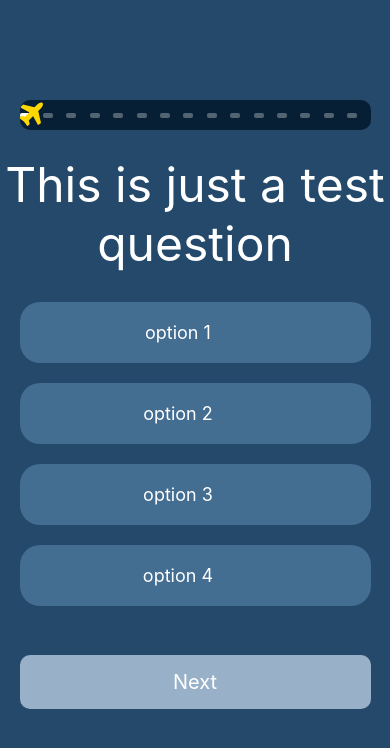
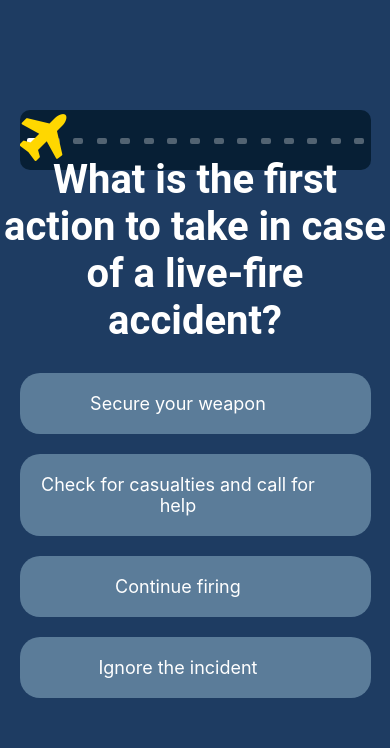
Before and after one commit to RoyChia01/Supply-Chain-Quiz, a React Native app in the folder QuizApp/: screen /Quiz in a window 390 px wide. Shown: the top 748 px of the page. Built offline with nearby package versions, Linux system fonts and the light colour scheme.

Commit message:
UI and Code refractor update

```diff
--- a/QuizApp/testing/quizTesting.js
+++ b/QuizApp/testing/quizTesting.js
@@ -1,279 +1,167 @@
-import React, { useState } from 'react';
-import { StyleSheet, Text, TouchableOpacity, View, Dimensions } from 'react-native';
+import React, { useState, useEffect } from 'react';
+import { StyleSheet, Text, TouchableOpacity, View, Dimensions, Image } from 'react-native';
 import Icon from 'react-native-vector-icons/FontAwesome';
 
 const Quiz = ({ onRestart }) => {
+  // State hooks for tracking current question, score, and other quiz states
   const [currentQuestion, setCurrentQuestion] = useState(0);
   const [score, setScore] = useState(0);
   const [showScore, setShowScore] = useState(false);
   const [selectedAnswer, setSelectedAnswer] = useState(null);
   const [answerLocked, setAnswerLocked] = useState(false);
-
   const { width, height } = Dimensions.get('window');
 
+  // Quiz data containing questions, options, and correct answers
   const quizData = [
     {
-      question: 'This is just a test question',
-      options: ['option 1', 'option 2', 'option 3', 'option 4'],
-      answer: 'option 2',
+      question: 'What is the first action to take in case of a live-fire accident?',
+      options: ['Secure your weapon', 'Check for casualties and call for help', 'Continue firing', 'Ignore the incident'],
+      answer: 'Check for casualties and call for help',
     },
     {
-      question: 'Question 2',
-      options: ['option 1', 'option 2', 'option 3', 'option 4'],
-      answer: 'option 1',
+      question: 'How should you handle a misfire during a live-fire exercise?',
+      options: ['Immediately inspect the barrel', 'Keep the weapon pointed downrange and wait before clearing', 'Look inside the barrel to check', 'Ignore it and keep firing'],
+      answer: 'Keep the weapon pointed downrange and wait before clearing',
+    },
+    {
+      question: 'What is the correct response if you see someone collapse due to heat exhaustion?',
+      options: ['Pour cold water on them immediately', 'Move them to shade, provide water, and call for medical help', 'Ignore and continue the activity', 'Force them to continue training'],
+      answer: 'Move them to shade, provide water, and call for medical help',
+    },
+    {
+      question: 'What safety gear is essential when handling explosives?',
+      options: ['Ear protection and gloves', 'Helmet and body armor', 'All of the above', 'No safety gear needed'],
+      answer: 'All of the above',
+    },
+    {
+      question: 'During a night patrol, how should you use a flashlight to maintain stealth?',
+      options: ['Shine it directly ahead at full brightness', 'Use a red filter and keep it low', 'Flash it frequently to scare enemies', 'Never use it under any circumstances'],
+      answer: 'Use a red filter and keep it low',
     },
   ];
 
-  const handleAnswer = (selectedAnswer) => {
-    const correctAnswer = quizData[currentQuestion]?.answer;
-    setSelectedAnswer(selectedAnswer);
-    if (correctAnswer === selectedAnswer) {
-      setScore((prevScore) => prevScore + 1);
-    }
+  // Function to determine the rank based on score
+  const getRank = (score) => (score === quizData.length ? 'Elite Pilot' : score >= quizData.length - 2 ? 'Veteran Pilot' : score >= quizData.length - 4 ? 'Cadet' : 'Recruit');
+
+  // Function to handle answer selection and scoring
+  const handleAnswer = (answer) => {
+    if (answer === quizData[currentQuestion]?.answer) setScore((prev) => prev + 1);
+    setSelectedAnswer(answer);
     setAnswerLocked(true);
   };
 
+  // Function to reset the quiz and start over
   const handleRestart = () => {
     setCurrentQuestion(0);
     setScore(0);
     setShowScore(false);
     setAnswerLocked(false);
     setSelectedAnswer(null);
-    onRestart && onRestart();
+    onRestart?.();
   };
 
-  const movNextQuestion = () => {
-    const nextQuestion = currentQuestion + 1;
-    if (nextQuestion < quizData.length) {
-      setCurrentQuestion(nextQuestion);
+  // Function to move to the next question or show score
+  const moveNextQuestion = () => {
+    if (currentQuestion + 1 < quizData.length) {
+      setCurrentQuestion(currentQuestion + 1);
       setSelectedAnswer(null);
       setAnswerLocked(false);
-    } else {
-      setShowScore(true);
-    }
+    } else setShowScore(true);
   };
 
-  const ProgressBar = ({ currentQuestion, totalQuestions, showScore }) => {
-    const progress = showScore ? 100 : (currentQuestion / totalQuestions) * 100;
-    const numOfDashes = 15;
-    const dashes = Array.from({ length: numOfDashes }, (_, i) => {
-      const opacity = i / numOfDashes <= progress / 100 ? 1 : 0.3;
-      return <View key={i} style={[styles.dash, { left: `${(i / numOfDashes) * 100}%`, opacity }]} />;
-    });
+  // Auto-move to the next question after 2 seconds when an answer is selected
+  useEffect(() => {
+    if (answerLocked) {
+      const timeout = setTimeout(() => {
+        moveNextQuestion();
+      }, 1000); // 1 seconds delay before moving to the next question
+      return () => clearTimeout(timeout); // Clean up the timeout on unmount or change
+    }
+  }, [answerLocked, currentQuestion]);
 
-    return (
-      <View style={styles.progressBarContainer}>
-        <View style={styles.progressBar}>
-          {dashes}
-          <Icon
-            name="plane"
-            size={30}
-            style={[styles.planeIcon, { left: `${progress}%` }]}
-          />
-        </View>
-      </View>
-    );
-  };
-
-  const calculateFontSize = (text) => {
-    const maxLength = 40;
-    return text.length > maxLength ? 24 : 48;
-  };
-
-  const getOptionStyle = (option, selectedAnswer, correctAnswer) => {
-    if (selectedAnswer === option) {
-      return option === correctAnswer
-        ? styles.correctOption
-        : styles.incorrectOption;
-    }
-    if (option === correctAnswer && selectedAnswer !== null) {
-      return styles.correctOption;
-    }
-    return styles.optionButton;
-  };
-
-  const renderAnswerIcon = (option, selectedAnswer, correctAnswer) => {
-    if (selectedAnswer === option) {
-      return option === correctAnswer ? (
-        <Icon name="check-circle" size={30} color="#90EE90" style={[styles.icon, { right: 30 }]} />
-      ) : (
-        <Icon name="times-circle" size={30} color="#FF6F6F" style={[styles.icon,{ right: 30 }]} />
-      );
-    }
-    return null;
+  // Function to decide whether to show the progress bar
+  const shouldShowProgressBar = () => {
+    return !showScore; // Only show progress bar if the score screen is not displayed
   };
 
   return (
     <View style={styles.container}>
-      <ProgressBar currentQuestion={currentQuestion} totalQuestions={quizData.length} showScore={showScore} />
+      {shouldShowProgressBar() && (
+        <ProgressBar currentQuestion={currentQuestion} totalQuestions={quizData.length} />
+      )}
 
       {showScore ? (
-        <View style={styles.questionContainer}>
-          <Text style={styles.optionsStyle}>Your Score: {score}</Text>
+        <View style={styles.scoreContainer}>
+          <Text style={styles.rankText}>Rank: {getRank(score)}</Text>
+          {/* Update avatar path here */}
+          <Image source={require('../images/soldier.png')} style={styles.avatar} />
+          <Text style={styles.scoreText}>Score: {score} / {quizData.length}</Text>
           <TouchableOpacity style={styles.resetButton} onPress={handleRestart}>
             <Text style={styles.resetButtonText}>Home</Text>
           </TouchableOpacity>
         </View>
       ) : (
-        <Text style={[styles.questionText, { fontSize: calculateFontSize(quizData[currentQuestion]?.question) }]}>
-          {quizData[currentQuestion]?.question}
-        </Text>
-      )}
-
-      {!showScore && (
-        <View style={styles.optionsContainer}>
-          {quizData[currentQuestion]?.options.map((item, index) => (
-            <TouchableOpacity
-              key={index}
-              onPress={() => handleAnswer(item)}
-              style={getOptionStyle(item, selectedAnswer, quizData[currentQuestion]?.answer)}
-              disabled={answerLocked}
-            >
-              <View style={styles.optionContent}>
-                <Text style={[styles.optionsBox, selectedAnswer === item && { marginRight: 35 }]}>
-                  {item}
-                </Text>
-                {renderAnswerIcon(item, selectedAnswer, quizData[currentQuestion]?.answer)}
-              </View>
-            </TouchableOpacity>
-          ))}
-        </View>
-      )}
-
-      {!showScore && (
-        <TouchableOpacity style={styles.nextButton} onPress={movNextQuestion}>
-          <Text style={styles.nextButtonText}>Next</Text>
-        </TouchableOpacity>
+        <>
+          <Text style={[styles.questionText, { fontSize: 40 }]}>{quizData[currentQuestion]?.question}</Text>
+          <View style={styles.optionsContainer}>
+            {quizData[currentQuestion]?.options.map((option, index) => (
+              <TouchableOpacity
+                key={index}
+                onPress={() => handleAnswer(option)}
+                style={[styles.optionButton, selectedAnswer === option ? (option === quizData[currentQuestion]?.answer ? styles.correctOption : styles.incorrectOption) : null]}
+                disabled={answerLocked}
+              >
+                <Text style={[styles.optionsBox, selectedAnswer === option && { marginRight: 35 }]}>{option}</Text>
+                {selectedAnswer === option && (
+                  <Icon name={option === quizData[currentQuestion]?.answer ? 'check-circle' : 'times-circle'} size={30} color={option === quizData[currentQuestion]?.answer ? '#90EE90' : '#FF6F6F'} style={styles.icon} />
+                )}
+              </TouchableOpacity>
+            ))}
+          </View>
+        </>
       )}
     </View>
   );
 };
 
+// ProgressBar component to show progress of quiz
+const ProgressBar = ({ currentQuestion, totalQuestions }) => {
+  const progress = (currentQuestion / totalQuestions) * 100;
+  const numOfDashes = 15;
+  const dashes = Array.from({ length: numOfDashes }, (_, i) => {
+    const opacity = i / numOfDashes <= progress / 100 ? 1 : 0.3;
+    return <View key={i} style={[styles.dash, { left: `${(i / numOfDashes) * 100}%`, opacity }]} />;
+  });
+
+  return (
+    <View style={styles.progressBarContainer}>
+      <View style={styles.progressBar}>
+        {dashes}
+        <Icon name="plane" size={60} style={[styles.planeIcon, { left: `${progress}%` }]} />
+      </View>
+    </View>
+  );
+};
+
 const styles = StyleSheet.create({
-  container: {
-    flex: 1,
-    backgroundColor: '#24496b',
-    alignItems: 'center',
-    justifyContent: 'center',
-    paddingTop: '10%',
-    height: '100%',
-    width: '100%',
-  },
-  questionContainer: {
-    backgroundColor: '#24496b',
-    padding: '5%',
-    marginVertical: '5%',
-    borderRadius: 20,
-    width: '90%',
-    minHeight: '20%',
-  },
-  optionsStyle: {
-    color: 'white',
-    textAlign: 'center',
-    fontSize: 24,
-  },
-  optionsContainer: {
-    marginVertical: '5%',
-    width: '90%',
-  },
-  optionContent: {
-    flexDirection: 'row',
-    alignItems: 'center',
-  },
-  optionsBox: {
-    color: 'white',
-    padding: 5,
-    marginVertical: 10,
-    textAlign: 'center',
-    fontSize: 18,
-    borderRadius: 20,
-    width: '90%',
-  },
-  correctOption: {
-    borderWidth: 3,
-    borderColor: '#90EE90',
-    backgroundColor: '#446d92',
-    borderRadius: 20,
-    padding: 5,
-    marginVertical: 10,
-    width: '100%',
-  },
-  incorrectOption: {
-    borderWidth: 3,
-    borderColor: '#FF6F6F',
-    backgroundColor: '#446d92',
-    borderRadius: 20,
-    padding: 5,
-    marginVertical: 10,
-    width: '100%',
-  },
-  optionButton: {
-    backgroundColor: '#446d92',
-    borderRadius: 20,
-    padding: 5,
-    marginVertical: 10,
-    textAlign: 'center',
-  },
-  questionText: {
-    fontSize: 36,
-    textAlign: 'center',
-    color: 'white',
-  },
-  nextButton: {
-    backgroundColor: '#98b1c8',
-    padding: 15,
-    borderRadius: 10,
-    width: '90%',
-    alignItems: 'center',
-    marginVertical: '5%',
-  },
-  nextButtonText: {
-    color: '#fff',
-    fontSize: 20,
-  },
-  resetButton: {
-    backgroundColor: '#98b1c8',
-    padding: 15,
-    borderRadius: 10,
-    width: '90%',
-    alignItems: 'center',
-    marginVertical: '5%',
-    alignSelf: 'center',
-  },
-  resetButtonText: {
-    color: '#fff',
-    fontSize: 20,
-  },
-  progressBarContainer: {
-    position: 'absolute',
-    top: 100,
-    width: '90%',
-    height: 30,
-    backgroundColor: '#071f35',
-    borderRadius: 10,
-    overflow: 'hidden',
-  },
-  progressBar: {
-    position: 'relative',
-    width: '100%',
-    height: '100%',
-    flexDirection: 'row',
-    alignItems: 'center',
-  },
-  dash: {
-    position: 'absolute',
-    top: '50%',
-    width: 10,
-    height: 5,
-    backgroundColor: 'white',
-    borderRadius: 2,
-    transform: [{ translateY: -2 }],
-  },
-  planeIcon: {
-    position: 'absolute',
-    color: "#FFD700",
-    top: 0,
-  },
+  container: { flex: 1, backgroundColor: '#1e3c62', alignItems: 'center', justifyContent: 'center', paddingTop: '10%', width: '100%' },
+  questionText: { fontSize: 36, textAlign: 'center', color: 'white', fontWeight: 'bold', fontFamily: 'Roboto' },
+  optionButton: { backgroundColor: '#5b7c99', borderRadius: 20, padding: 5, marginVertical: 10, width: '100%' },
+  optionsContainer: { marginVertical: '5%', width: '90%' },
+  optionsBox: { color: 'white', padding: 5, marginVertical: 10, textAlign: 'center', fontSize: 18, borderRadius: 20, width: '90%' },
+  correctOption: { borderWidth: 3, borderColor: '#90EE90', backgroundColor: '#5b7c99', borderRadius: 20, padding: 5 },
+  incorrectOption: { borderWidth: 3, borderColor: '#FF6F6F', backgroundColor: '#5b7c99', borderRadius: 20, padding: 5 },
+  resetButton: { backgroundColor: '#e0a100', padding: 15, borderRadius: 10, width: '90%', alignItems: 'center', marginVertical: '5%' },
+  resetButtonText: { color: '#fff', fontSize: 20, fontWeight: 'bold' },
+  scoreContainer: { backgroundColor: '#3a506b', padding: 40, borderRadius: 20, alignItems: 'center', width: '90%' },
+  rankText: { color: '#FFD700', fontSize: 24, fontWeight: 'bold', marginBottom: 10 },
+  avatar: { width: 120, height: 120, borderRadius: 60, backgroundColor: '#ccc', marginBottom: 20 },
+  scoreText: { fontSize: 28, color: 'white', fontWeight: 'bold', marginBottom: 20 },
+  icon: { right: 0 },
+  progressBarContainer: { position: 'absolute', top: 110, width: '90%', height: 60, backgroundColor: '#071f35', borderRadius: 10, overflow: 'hidden' },
+  progressBar: { position: 'relative', width: '100%', height: '100%', flexDirection: 'row', alignItems: 'center' },
+  dash: { position: 'absolute', top: '50%', width: 10, height: 6, backgroundColor: 'white', borderRadius: 2, transform: [{ translateY: -2}, { translateX: 7 }] },
+  planeIcon: { position: 'absolute', color: "#FFD700", top: 0 },
 });
 
 export default Quiz;
```
